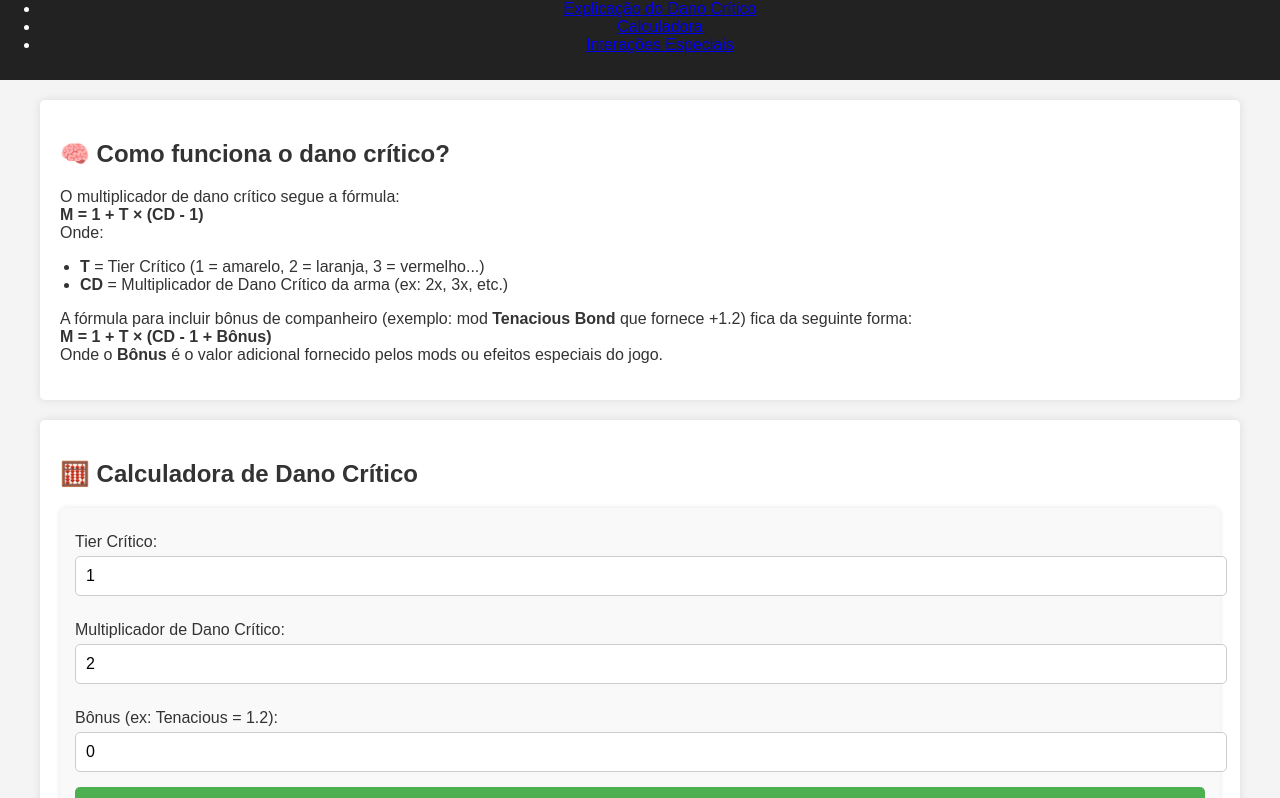
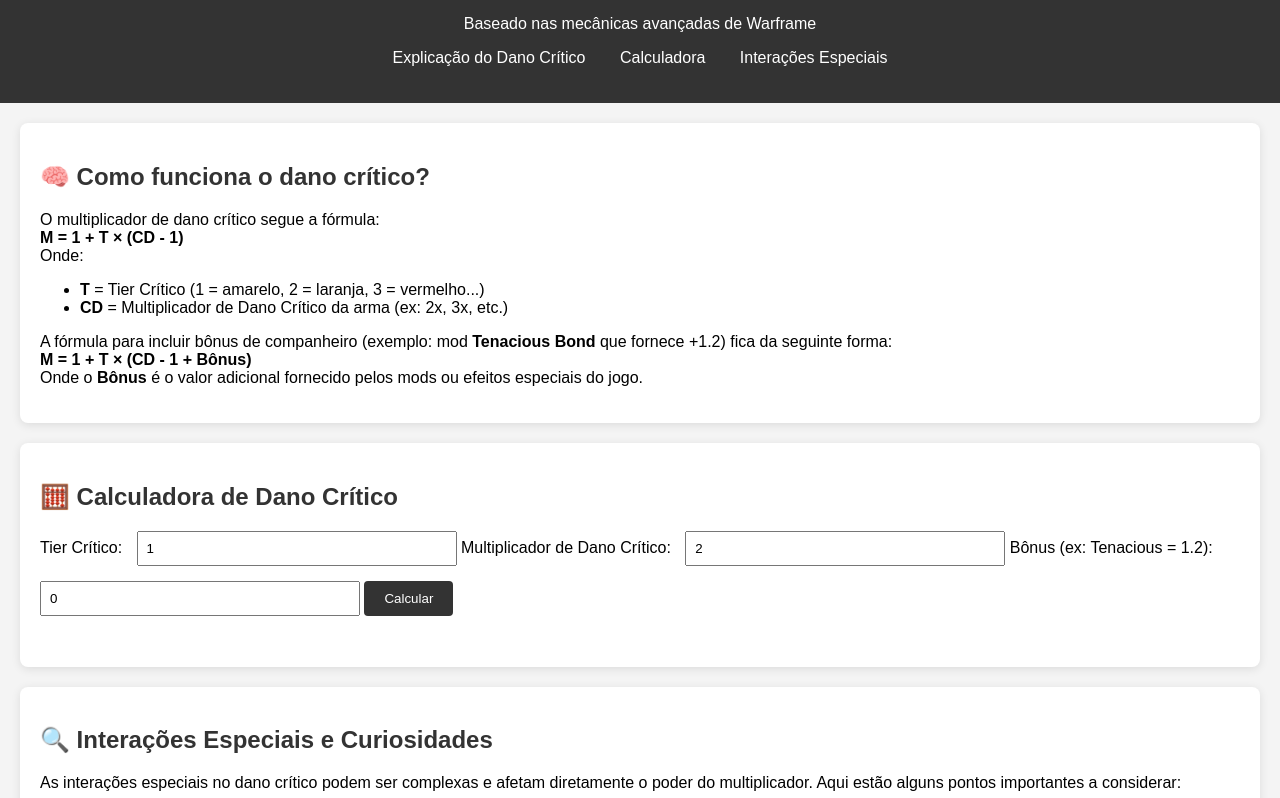
Before and after one commit to DanielShad0w/Warframe, a plain HTML site: page index.html in a window 1280 px wide. Shown: the part 85-883 px from the top of the page. Drawn offline with Linux system fonts and the light colour scheme.

Commit message:
Update style.css

```diff
--- a/style.css
+++ b/style.css
@@ -1,93 +1,78 @@
+/* Estilos básicos para o site */
 body {
   font-family: Arial, sans-serif;
+  background-color: #f4f4f4;
   margin: 0;
   padding: 0;
-    background-color: #f4f4f4;
-    color: #333;
 }
 
 header {
-    background-color: #222;
+  background-color: #333;
   color: #fff;
-    padding: 10px 0;
+  padding: 20px;
   text-align: center;
 }
 
-header h1 {
-    margin: 0;
+header nav ul {
+  list-style-type: none;
+  padding: 0;
 }
 
-header p {
-    margin: 0;
-    font-size: 1.2rem;
+header nav ul li {
+  display: inline;
+  margin: 0 15px;
 }
 
-main {
+header nav ul li a {
+  color: #fff;
+  text-decoration: none;
+}
+
+header nav ul li a:hover {
+  text-decoration: underline;
+}
+
+/* Seções */
+section {
+  margin: 20px;
   padding: 20px;
-    max-width: 1200px;
-    margin: 0 auto;
+  background-color: #fff;
+  border-radius: 8px;
+  box-shadow: 0 2px 10px rgba(0, 0, 0, 0.1);
 }
 
 h2 {
   color: #333;
 }
 
-section {
-    background-color: #fff;
-    margin-bottom: 20px;
-    padding: 20px;
-    border-radius: 5px;
-    box-shadow: 0 0 10px rgba(0, 0, 0, 0.1);
-}
-
-section ul {
-    padding-left: 20px;
-}
-
-section ul li {
-    list-style-type: disc;
-}
-
-form {
-    background-color: #f9f9f9;
-    padding: 15px;
-    border-radius: 5px;
-    box-shadow: 0 0 5px rgba(0, 0, 0, 0.1);
-}
-
+/* Formulário de cálculo */
 form label {
-    margin-top: 10px;
-    display: block;
+  margin-right: 10px;
 }
 
 form input {
+  margin-bottom: 15px;
+  padding: 8px;
   width: 100%;
-    padding: 10px;
-    margin-top: 5px;
-    margin-bottom: 15px;
-    font-size: 1rem;
-    border: 1px solid #ccc;
-    border-radius: 5px;
+  max-width: 300px;
 }
 
-form button {
-    background-color: #4CAF50;
+button {
+  padding: 10px 20px;
+  background-color: #333;
   color: #fff;
-    padding: 10px;
   border: none;
+  border-radius: 4px;
   cursor: pointer;
-    font-size: 1rem;
-    width: 100%;
-    border-radius: 5px;
 }
 
-form button:hover {
-    background-color: #45a049;
+button:hover {
+  background-color: #555;
 }
 
 footer {
   text-align: center;
-    padding: 10px;
-    background-color: #222;
+  padding: 20px;
+  background-color: #333;
   color: #fff;
 }
```
Lines whose indentation alone changed are shown as unchanged.
